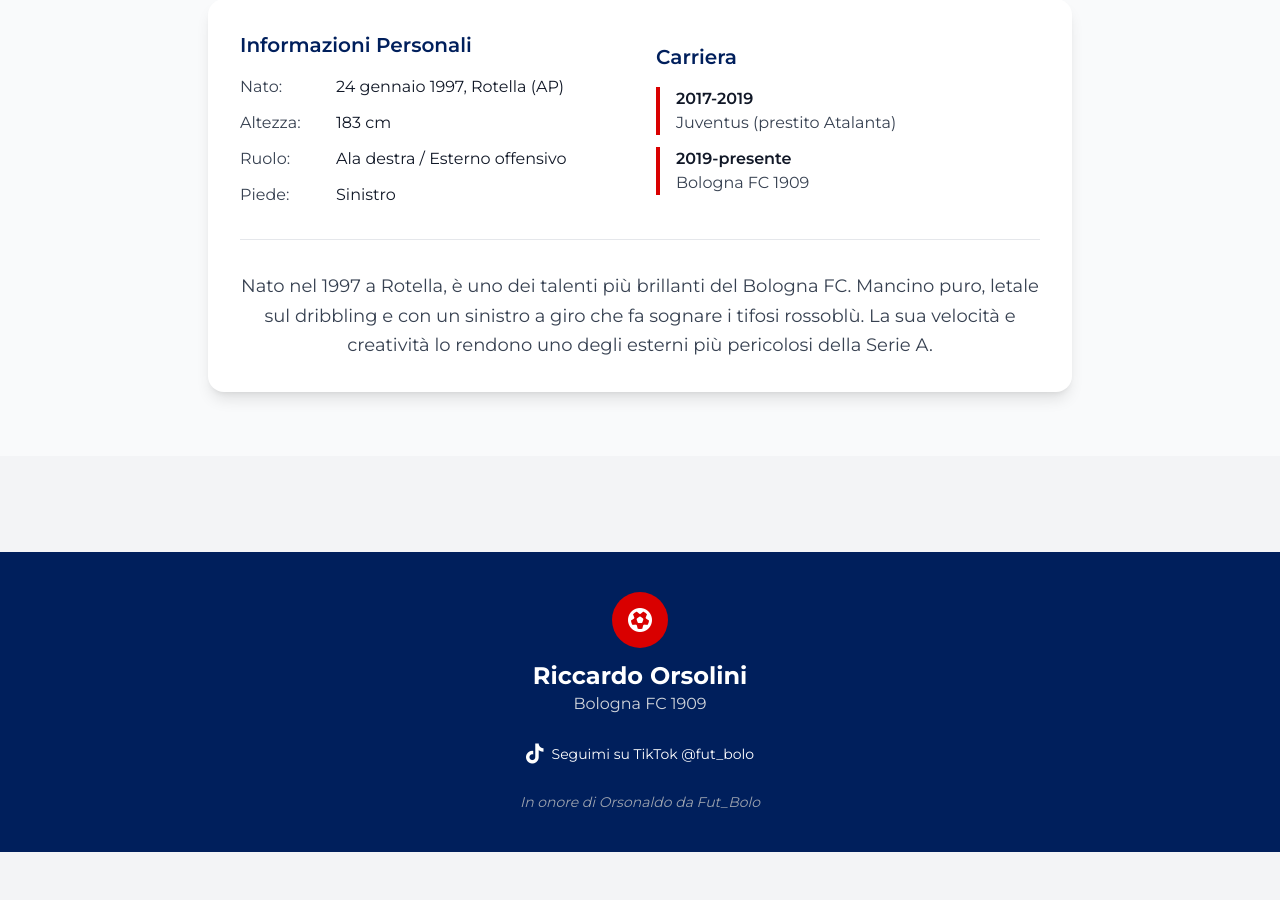
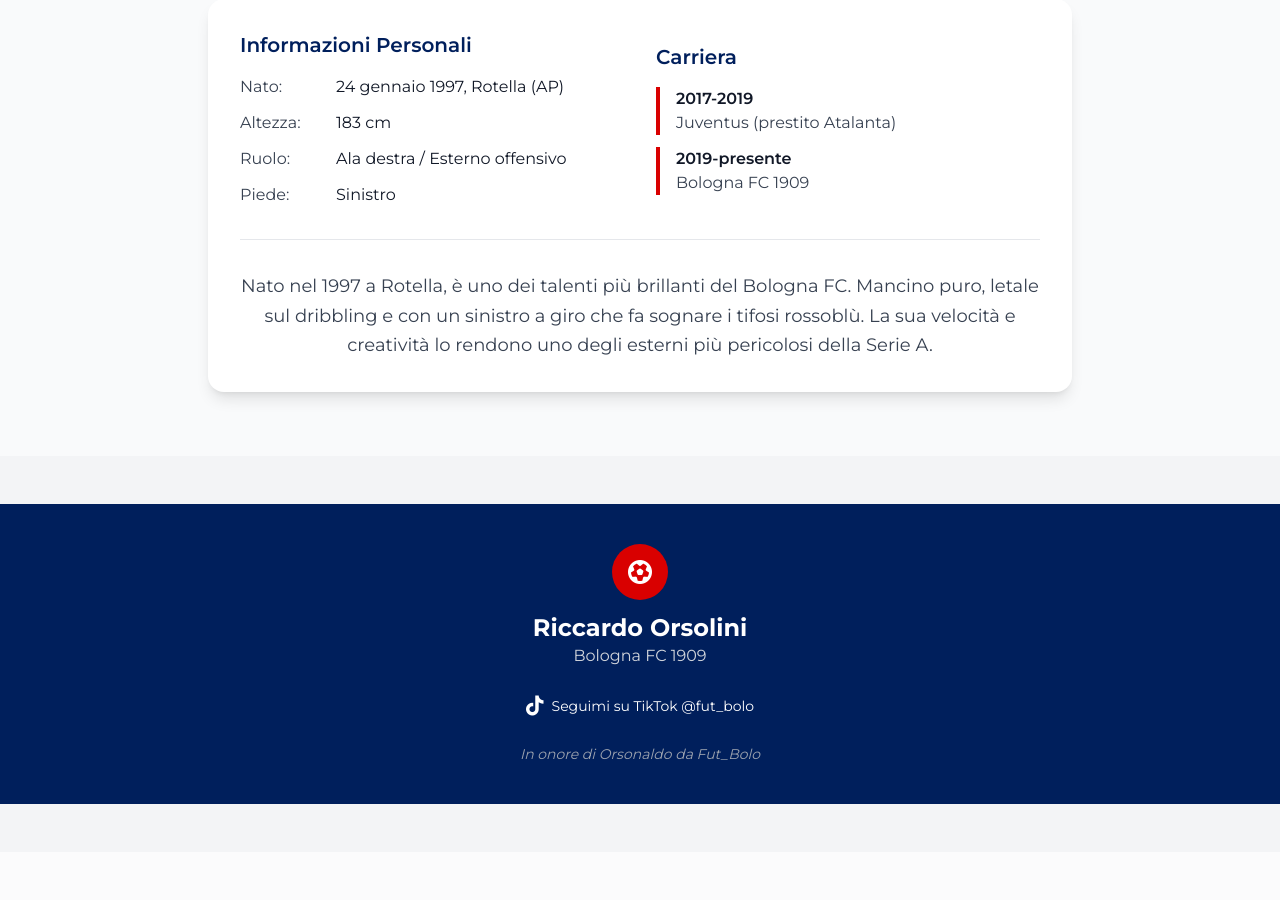
Before and after one commit to FutBolo/riccardo.orsolini.app, a Flask app: page / in a window 1280 px wide. Shown: the part 1946-2846 px from the top of the page. After the commit the page ends 2750 px from the top, so only its background shows below. Run offline with Flask 3, Linux system fonts and the light colour scheme; some libraries are stand-ins or nearby versions.

Commit message:
Add files via upload

```diff
--- a/templates/index.html
+++ b/templates/index.html
@@ -356,8 +356,10 @@
 
 <section class="py-12 bg-gray-100">
 
+</main>
+
   <!-- FOOTER -->
-<footer class="w-full bg-bluBfc text-white py-10 mt-12">
+  <footer class="w-full bg-bluBfc text-white py-10 mt-0">
     <div class="max-w-6xl mx-auto px-4 text-center">
 
       <!-- Icona -->
--- a/templates/storico.html
+++ b/templates/storico.html
@@ -181,7 +181,7 @@
 
           <!-- Coppa Italia -->
           <div
-            class="match-card bg-red-50 rounded-lg shadow-md p-6 hover:shadow-lg transition-shadow border-l-4 border-red-400"
+            class="match-card bg-yellow-50 rounded-lg shadow-md p-6 hover:shadow-lg transition-shadow border-l-4 border-yellow-400"
           >
             <div
               class="flex justify-between items-center mb-4 text-sm text-red-600 font-medium"
```
Lines whose indentation alone changed are shown as unchanged.
